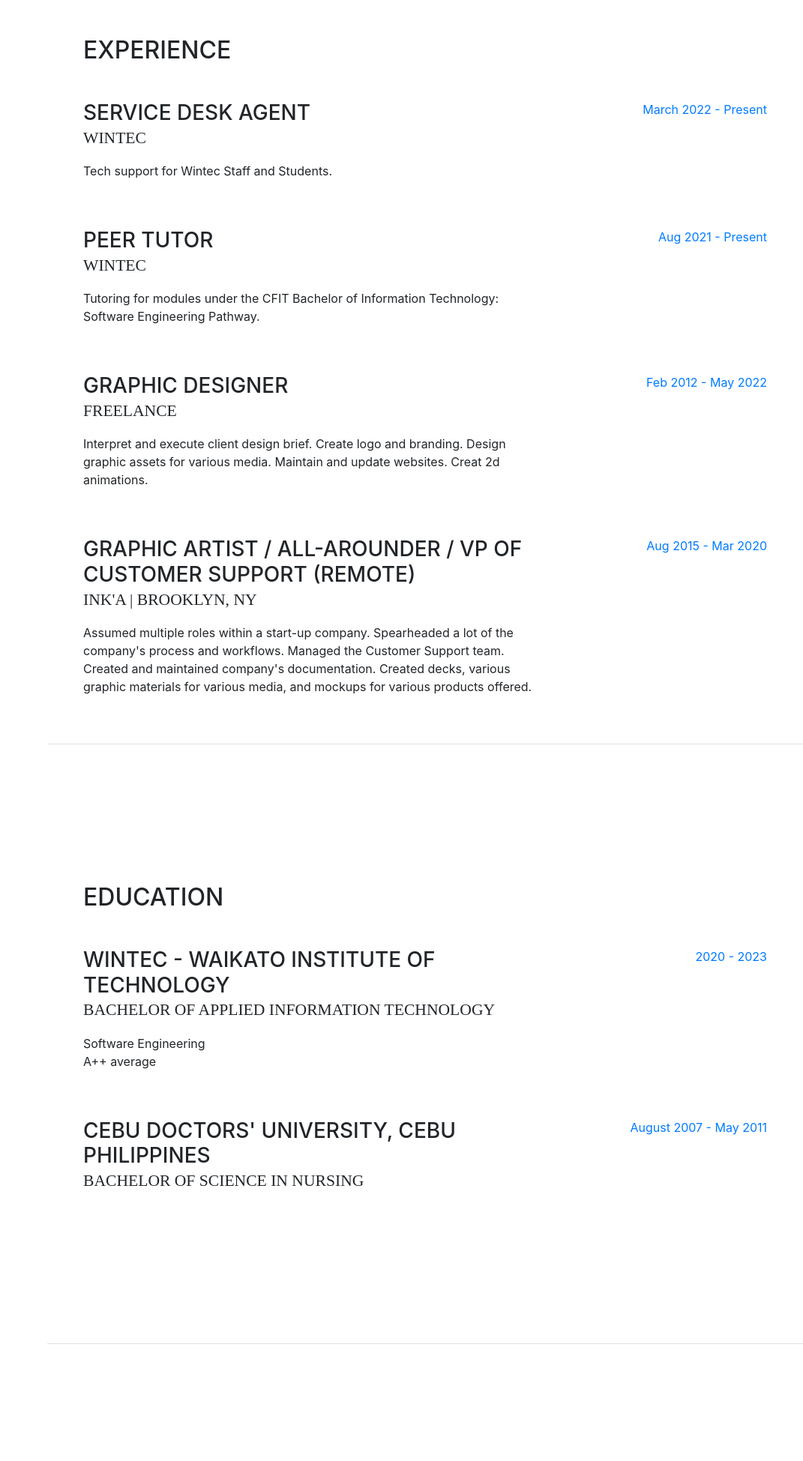
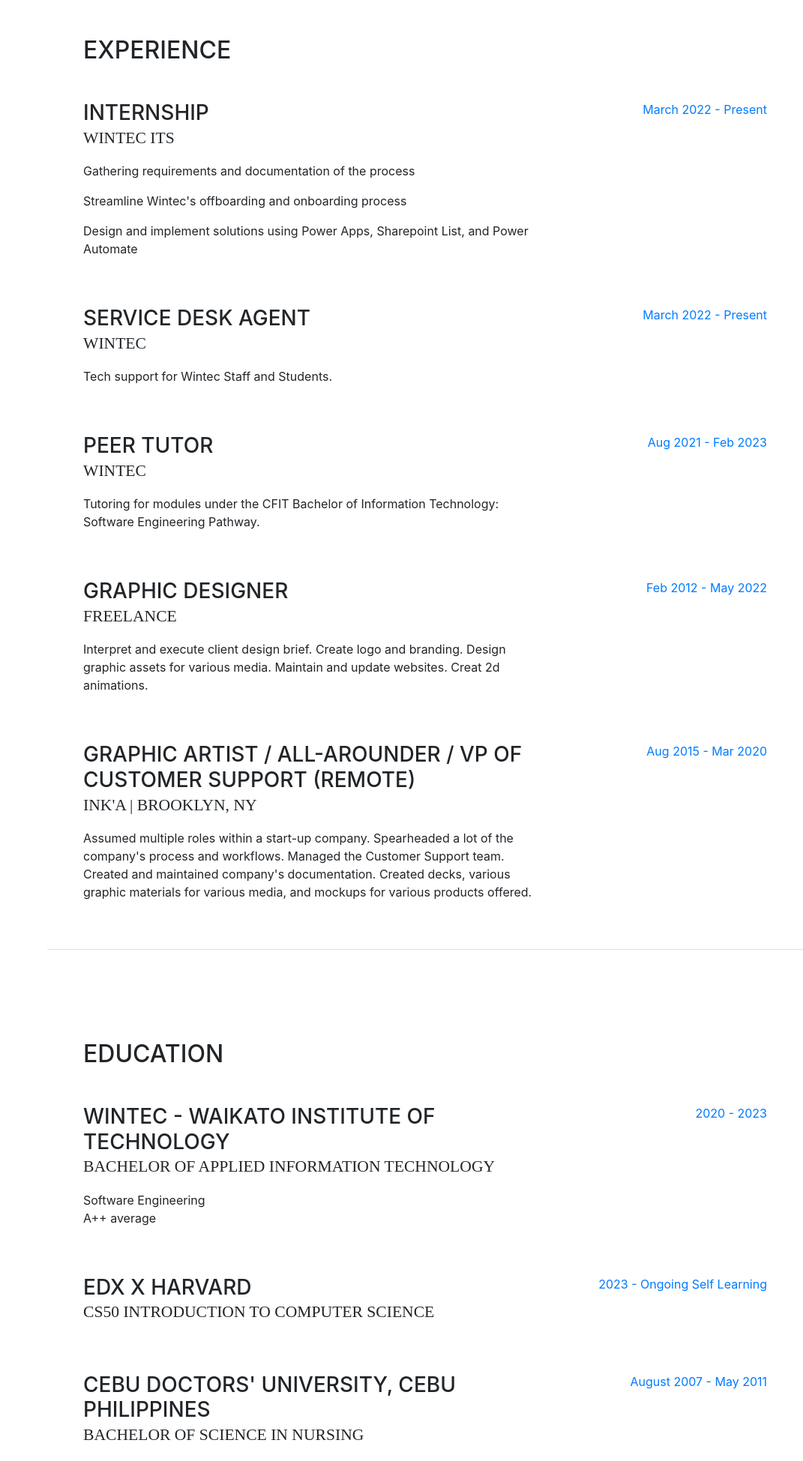
Before and after one commit to SapphireReg/sapphirereg.github.io, a website with bundled scripts: page index.html in a window 1280 px wide. Shown: the part 800-2749 px from the top of the page at 75% size, without its empty margins (209-1280 px from the left). Built offline with nearby package versions, Linux system fonts and the light colour scheme; a web font is replaced by a local one.

Commit message:
Updated Resume
Updated experience, education etc

```diff
--- a/index.html
+++ b/index.html
@@ -97,6 +97,20 @@
         <div class="my-auto">
           <h2 class="mb-5">Experience</h2>
 
+	<div class="resume-item d-flex flex-column flex-md-row mb-5">
+            <div class="resume-content mr-auto">
+              <h3 class="mb-0">Internship</h3>
+              <div class="subheading mb-3">Wintec ITS</div>
+		<p>Gathering requirements and documentation of the process</p>
+              	<p>Streamline Wintec's offboarding and onboarding process</p>
+	      	<p>Design and implement solutions using Power Apps, Sharepoint List, and Power Automate</p>
+            </div>
+            <div class="resume-date text-md-right">
+              <span class="text-primary">March 2022 - Present</span>
+            </div>
+          </div>
+
+
           <div class="resume-item d-flex flex-column flex-md-row mb-5">
             <div class="resume-content mr-auto">
               <h3 class="mb-0">Service Desk Agent</h3>
@@ -115,7 +129,7 @@
               <p>Tutoring for modules under the CFIT Bachelor of Information Technology: Software Engineering Pathway.</p>
             </div>
             <div class="resume-date text-md-right">
-              <span class="text-primary">Aug 2021 - Present</span>
+              <span class="text-primary">Aug 2021 - Feb 2023</span>
             </div>
           </div>
 
@@ -161,6 +175,16 @@
             </div>
           </div>
 
+	  <div class="resume-item d-flex flex-column flex-md-row mb-5">
+            <div class="resume-content mr-auto">
+              <h3 class="mb-0">Edx X Harvard</h3>
+              <div class="subheading mb-3">CS50 Introduction to Computer Science</div>
+            </div>
+            <div class="resume-date text-md-right">
+              <span class="text-primary">2023 - Ongoing Self Learning</span>
+            </div>
+          </div>
+
           <div class="resume-item d-flex flex-column flex-md-row">
             <div class="resume-content mr-auto">
               <h3 class="mb-0">Cebu Doctors' University, Cebu Philippines</h3>
@@ -185,7 +209,10 @@
               Basic C++</li>
             <li>
               <i class="fa-li fa fa-check"></i>
-              Academic - Intermediate experience with HTML, CSS, Javascript, C#, C, Selenium, Python, Kotlin, and Java, Git, Github, Trello</li>
+              Academic experience with HTML, CSS, Javascript, C#, C, Selenium, Python, Kotlin, and Java, Git, Github, Trello</li>
+	     <li>
+              <i class="fa-li fa fa-check"></i>
+              Internship experience with Power Automate, Power Apps, and Sharepoint List</li>
             <li>
               <i class="fa-li fa fa-check"></i>
               Fast learner, highly organized, efficient, flexible, good logical and creative thinker, multi-tasker, independent and a team player </li>
```
